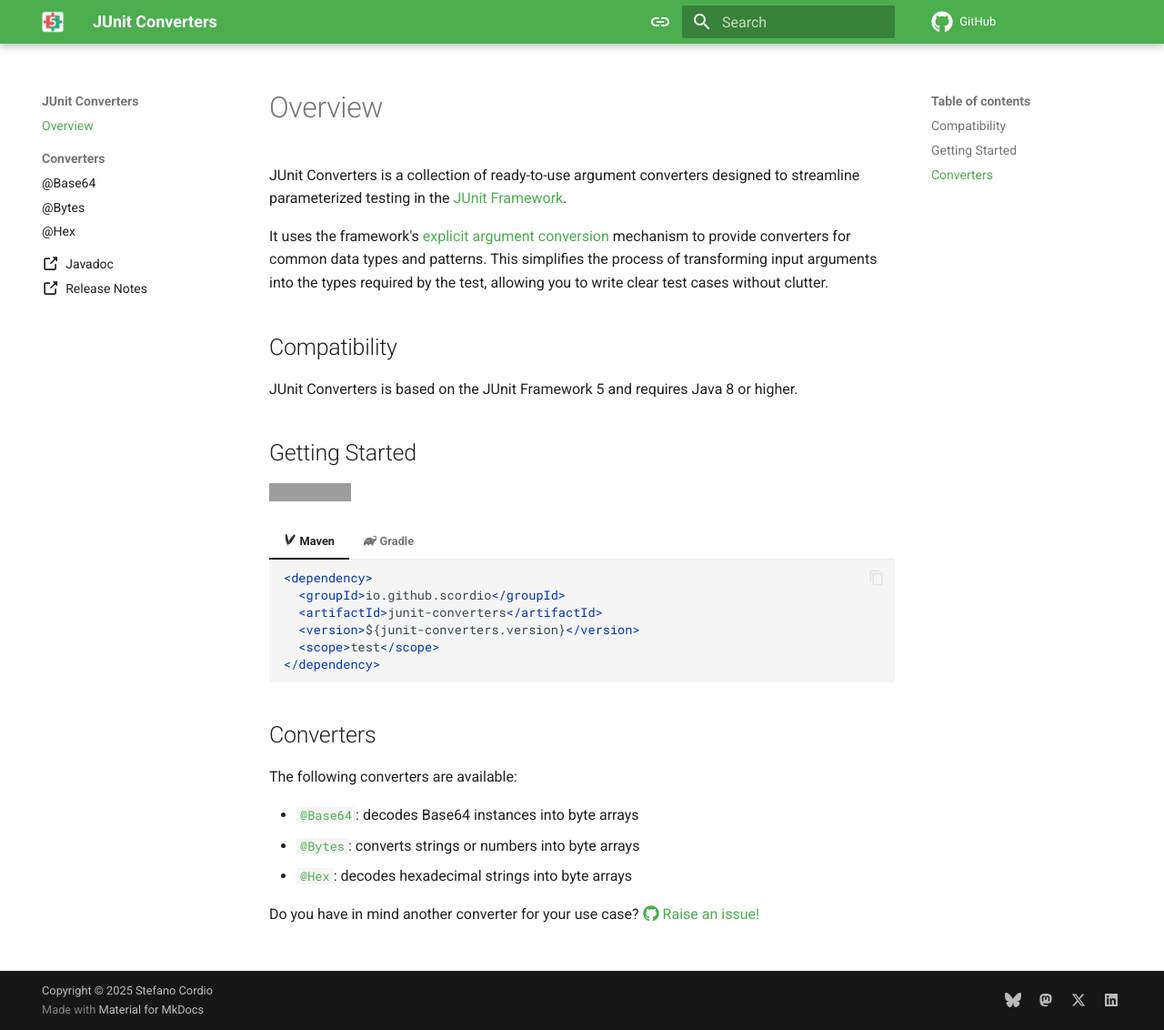
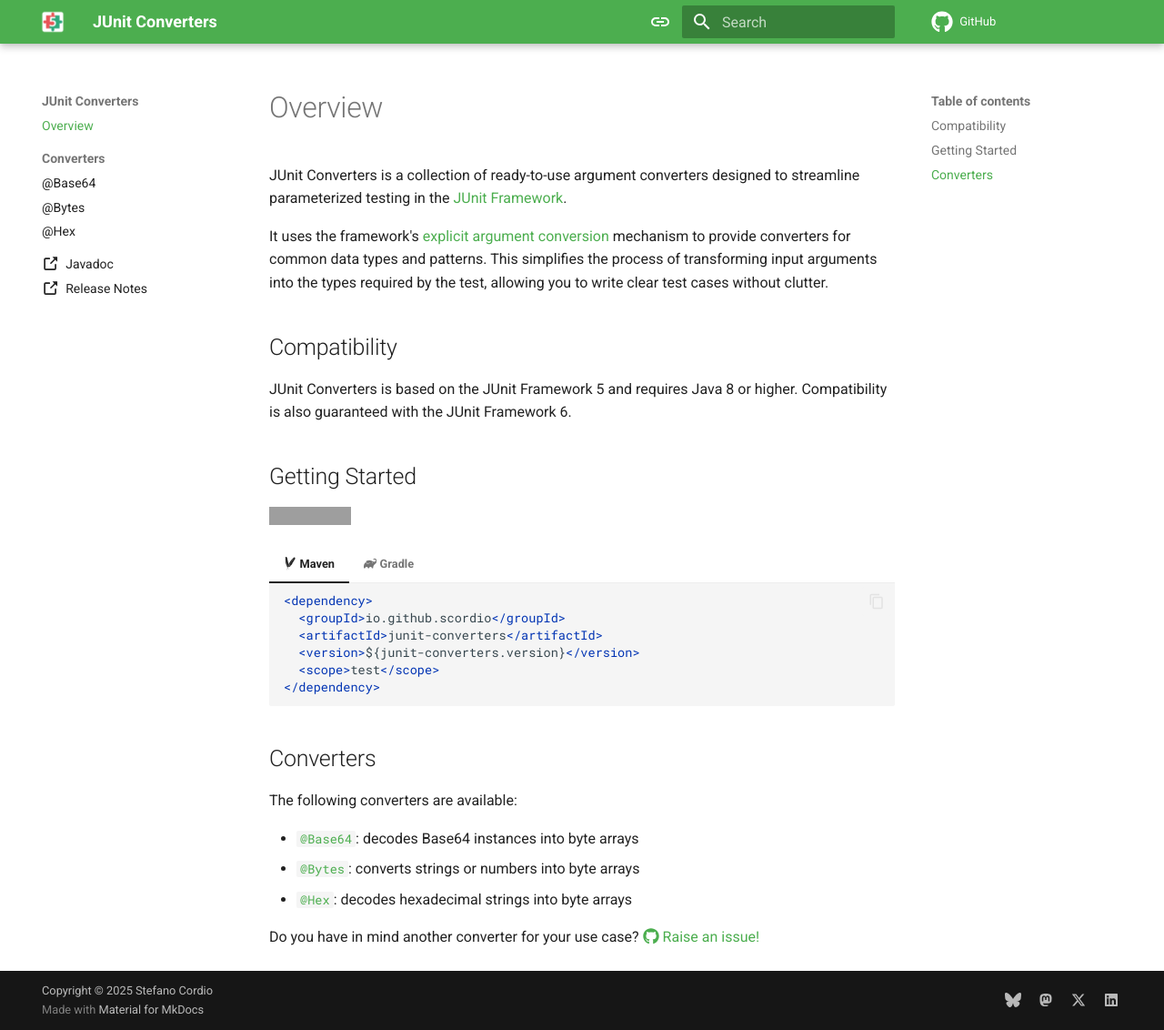
Before and after one commit to scordio/junit-converters, an MkDocs documentation site: the page built from docs/index.md, in a window 1280 px wide and 1132 px high. Shown: the whole window at 91% size. Built offline with MkDocs 1.6.1 and Material for MkDocs 9.7.7, drawn with Linux system fonts in a browser that asks for light colours; comment, search, counter and statistics services are not loaded; grey boxes are pictures that could not be loaded.

Commit message:
Add explicit compatibility with JUnit Framework 6

```diff
--- a/docs/index.md
+++ b/docs/index.md
@@ -12,6 +12,7 @@ clear test cases without clutter.
 ## Compatibility
 
 JUnit Converters is based on the JUnit Framework 5 and requires Java 8 or higher.
+Compatibility is also guaranteed with the JUnit Framework 6.
 
 ## Getting Started
 
```
